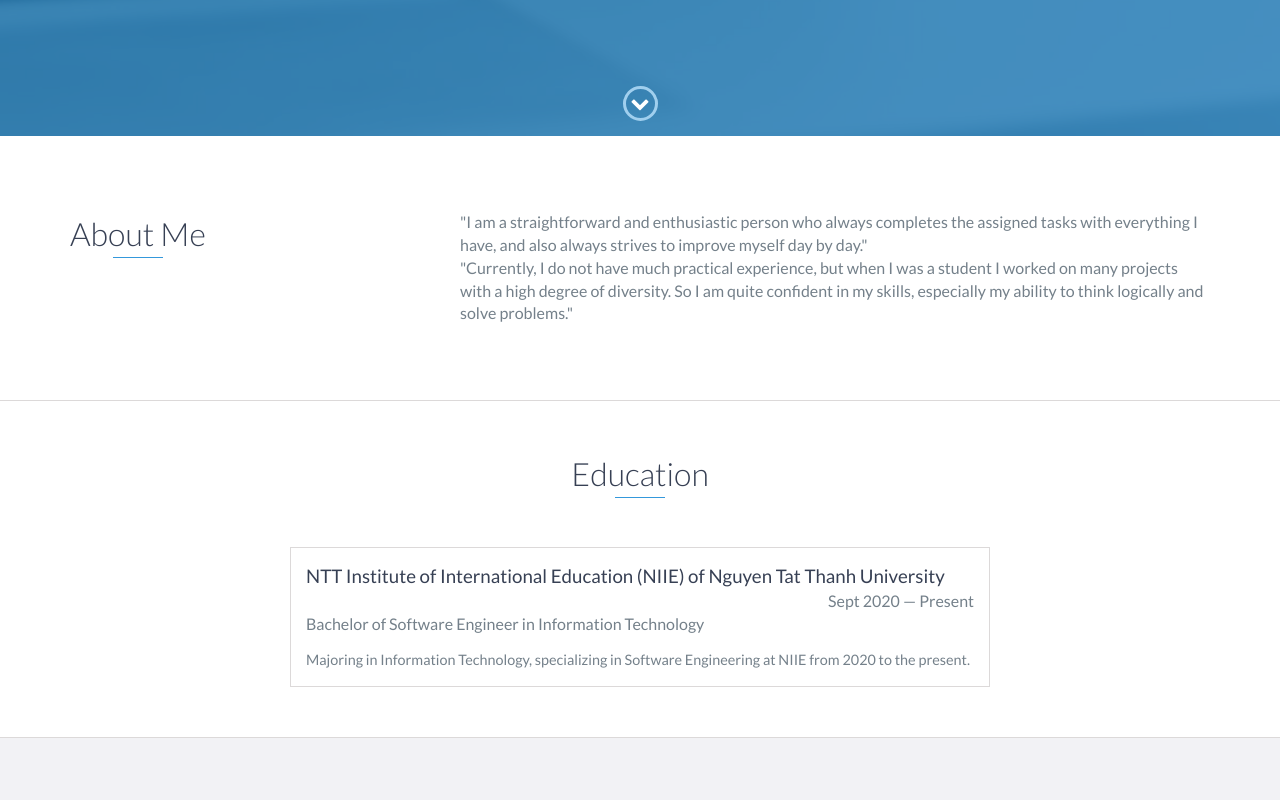
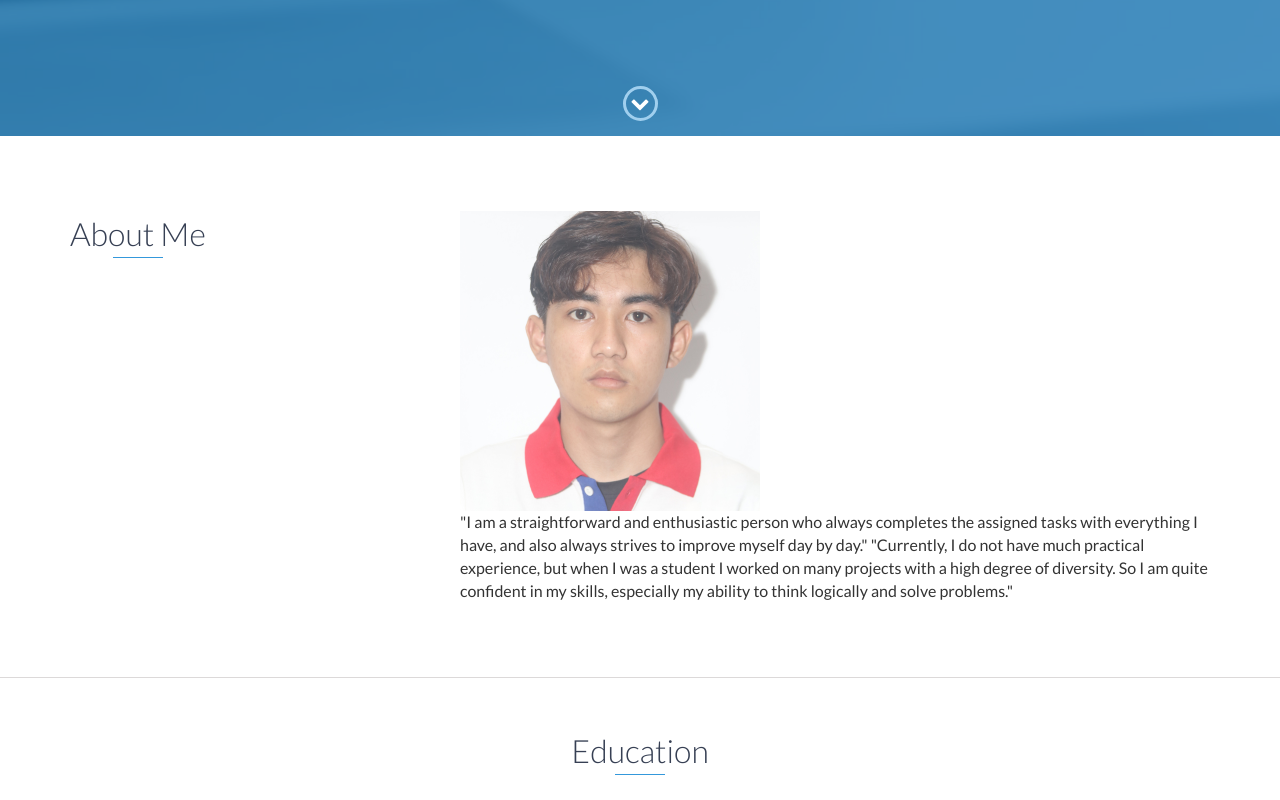
Before and after one commit to HardieLee/My-Portfolio, a website: page index.html in a window 1280 px wide. Shown: the part 664-1464 px from the top of the page. Drawn offline with nearby package versions, Linux system fonts and the light colour scheme.

Commit message:
Update index.html

```diff
--- a/index.html
+++ b/index.html
@@ -73,15 +73,18 @@
                     <h2 class="heading">About Me</h2>
                 </div>
                 <div class="col-md-8">
-                    <p>
+		    <div class="avt">
+		    	<img src = "images/avt.png">
+		    </div>
+                    <span>
                         "I am a straightforward and enthusiastic person who always completes the assigned tasks with everything I have,
             and also always strives to improve myself day by day."
-                    </p>
-                    <p>
+                    </span>
+                    <span>
                         "Currently, I do not have much practical experience, but when I was a student I worked on many projects with a high
             degree of diversity.
             So I am quite confident in my skills, especially my ability to think logically and solve problems."
-                    </p>
+		    </span>
                 </div>
             </div>
         </div>
```
